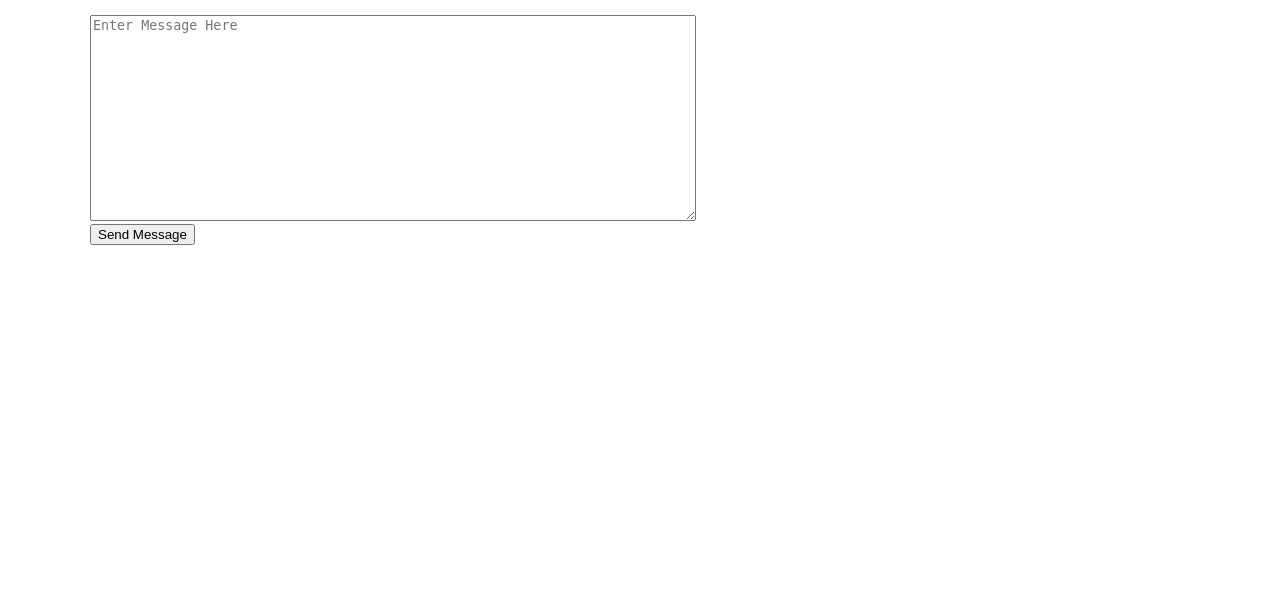
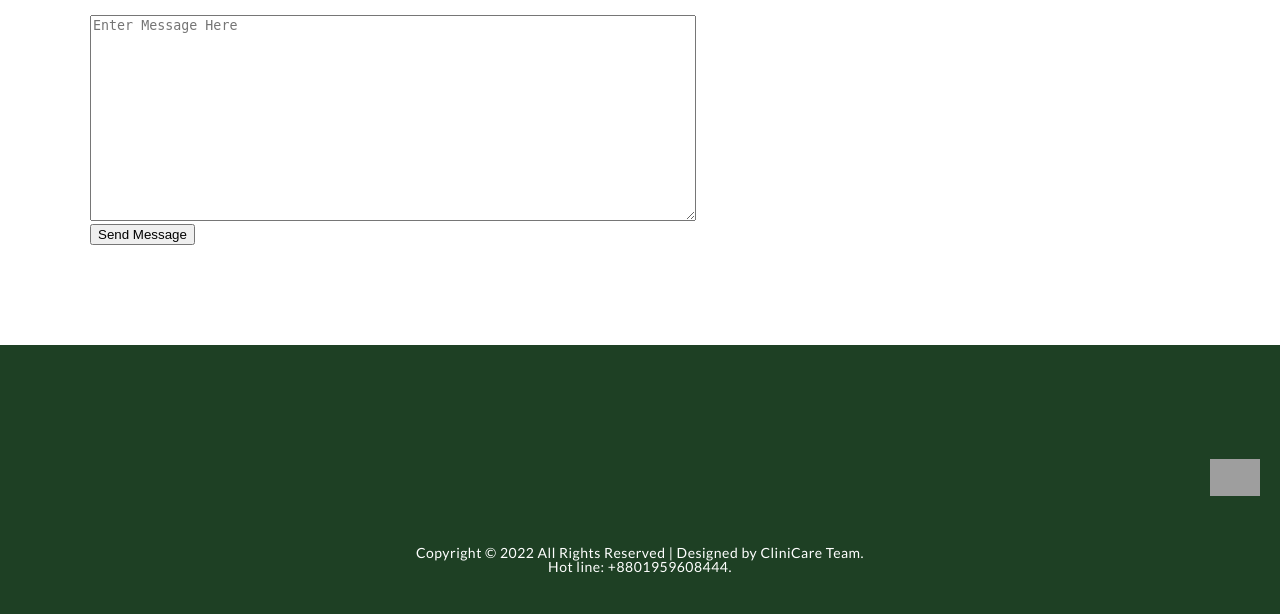
Before and after one commit to Mdtanzidhossain/clinicare.v1, a PHP site: page /clinicare/message_admin.php in a window 1280 px wide. Shown: the part 261-875 px from the top of the page. Before the commit the page ends 506 px from the top, so only its background shows below. Run offline with PHP 8.4, Linux system fonts and the light colour scheme; grey boxes are pictures that could not be loaded.

Commit message:
adding footer in massage_admin.php file

```diff
--- a/message_admin.php
+++ b/message_admin.php
@@ -79,3 +79,32 @@
 			</ul>
 		</div>
 	</section>	<!--  end listing section  -->
+
+
+	<footer style="background-color:#054D27 ;">
+
+		<div class="copyrights wrapper">
+			Copyright &copy; <?php echo date("Y")?> All Rights Reserved | Designed by CliniCare Team.
+			<br>Hot line: +8801959608444.
+		</div>
+	</footer><!--  end footer  -->
+
+<!-- whats app chat start-->
+
+    <style>
+      .whatsapp_float{
+        position: fixed;
+        bottom: 40px;
+        right: 20px;
+      }
+    </style>
+    <div class="whatsapp_float">
+
+        <a href="https://wa.me/+8801521581815" target="_blank"><img src="http://localhost/clinicare/Coverimg/whatsapp.png" width="50px" class="whatsapp_float_btn"></a>
+
+    </div>
+
+  <!-- whats app chat end-->
+
+</body>
+</html>
```
